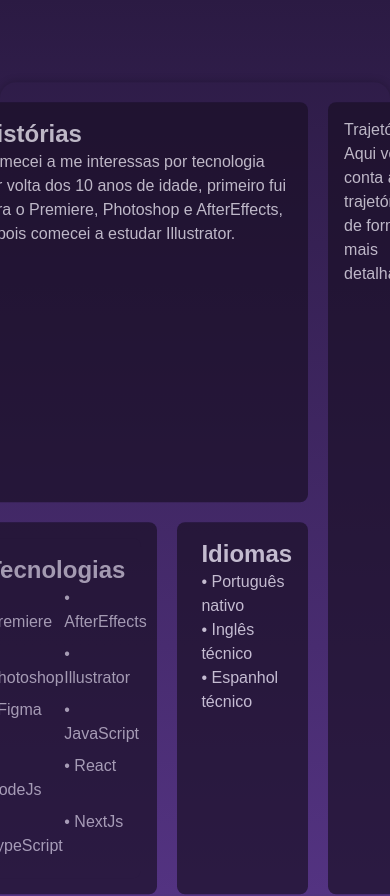
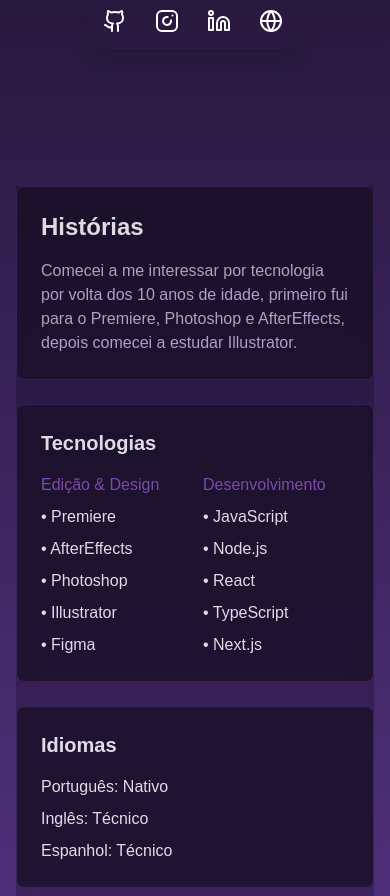
Before and after one commit to melquimoraiss/curriculo-digital-melqui, a Next.js app: page / in a window 390 px wide. Shown: the part 960-1856 px from the top of the page. Built offline with nearby package versions, Linux system fonts and the light colour scheme.

Commit message:
fix: response

```diff
--- a/src/app/components/about.tsx
+++ b/src/app/components/about.tsx
@@ -14,77 +14,72 @@ const AboutSection: React.FC = () => {
   const sectionY = useTransform(scrollYProgress, [0, 1], [50, 1]);
 
   return (
-    <section id="sobre">
+    <section id="sobre" className="pt-10 md:pt-5 max-w-6xl mx-auto px-4">
       <motion.div
         ref={sectionRef}
         style={{ opacity: sectionOpacity, y: sectionY }}
-        className="pt-10 md:pt-5"
+        className="grid grid-cols-1 lg:grid-cols-3 gap-6 h-min-screen bg-[#0f0916]/30 backdrop-blur-md"
       >
-        <section
-          className="rounded-2xl about-box text-white about-grid"
-          style={{ boxShadow: "0 0 10px rgba(0,0,0,0.3)" }}
-        >
-          {/* Coluna esquerda */}
-          <div className="left-column">
-            <div className="box h-100">
-              <h1 className="ml-2 font-bold text-2xl" data-traduzir>
-                Histórias
-              </h1>
-              <p className="pb-2 ml-2" data-traduzir>
-                Comecei a me interessas por tecnologia por volta dos 10 anos de
+        {/* Coluna Esquerda - Histórias e Tecnologias/Idiomas */}
+        <div className="lg:col-span-2 space-y-6">
+          {/* Box Histórias (maior) */}
+          <div className="bg-[#190F26] p-6 rounded-lg border border-[#392259]">
+            <h1 className="text-2xl font-bold text-white mb-4">Histórias</h1>
+            <p className="text-[#c7b8e0]">
+              Comecei a me interessar por tecnologia por volta dos 10 anos de
               idade, primeiro fui para o Premiere, Photoshop e AfterEffects,
               depois comecei a estudar Illustrator.
             </p>
           </div>
 
-            <div className="bottom-row">
-              <div className="box half">
-                <div className="box half">
-                  <h1 className="text-2xl font-bold" data-traduzir>
-                    Tecnologias
-                  </h1>
-                  <div className="grid mb-1 grid-cols-2 gap-x-4 gap-y-2">
-                    <h3>• Premiere</h3>
-                    <h3>• AfterEffects</h3>
-                    <h3>• Photoshop</h3>
-                    <h3>• Illustrator</h3>
-                    <h3>• Figma</h3>
-                    <h3>• JavaScript</h3>
-                    <h3>• NodeJs</h3>
-                    <h3>• React</h3>
-                    <h3>• TypeScript</h3>
-                    <h3>• NextJs</h3>
+          {/* Linha de Tecnologias e Idiomas */}
+          <div className="grid grid-cols-1 md:grid-cols-4 gap-6">
+            {/* Tecnologias (mais largo) */}
+            <div className="md:col-span-3 bg-[#190F26] p-6 rounded-lg border border-[#392259]">
+              <h2 className="text-xl font-bold text-white mb-4">Tecnologias</h2>
+              <div className="grid grid-cols-2 gap-4">
+                <div>
+                  <h3 className="text-[#8850BF] mb-2">Edição & Design</h3>
+                  <ul className="text-white space-y-2">
+                    <li>• Premiere</li>
+                    <li>• AfterEffects</li>
+                    <li>• Photoshop</li>
+                    <li>• Illustrator</li>
+                    <li>• Figma</li>
+                  </ul>
+                </div>
+                <div>
+                  <h3 className="text-[#8850BF] mb-2">Desenvolvimento</h3>
+                  <ul className="text-white space-y-2">
+                    <li>• JavaScript</li>
+                    <li>• Node.js</li>
+                    <li>• React</li>
+                    <li>• TypeScript</li>
+                    <li>• Next.js</li>
+                  </ul>
                 </div>
               </div>
             </div>
 
-              <div className="box half">
-                <h3 data-traduzir className="ml-2 font-bold text-2xl">
-                  Idiomas
-                </h3>
-                <p data-traduzir className="ml-2">
-                  • Português nativo
-                </p>
-                <p data-traduzir className="ml-2">
-                  • Inglês técnico
-                </p>
-                <p data-traduzir className="ml-2">
-                  • Espanhol técnico
-                </p>
+            {/* Idiomas (mais estreito) */}
+            <div className="md:col-span-1 bg-[#190F26] p-6 rounded-lg border border-[#392259]">
+              <h2 className="text-xl font-bold text-white mb-4">Idiomas</h2>
+              <ul className="text-white space-y-2">
+                <li>Português: Nativo</li>
+                <li>Inglês: Técnico</li>
+                <li>Espanhol: Técnico</li>
+              </ul>
             </div>
           </div>
         </div>
 
-          {/* Coluna direita */}
-          <div className="right-column">
-            <div className="box full-height">
-              <h2 data-traduzir>Trajetória</h2>
-              <p data-traduzir>
+        {/* Coluna Direita - Trajetória (altura total) */}
+        <div className="bg-[#190F26] p-6 rounded-lg border border-[#392259]">
+          <h2 className="text-xl font-bold text-white mb-4">Trajetória</h2>
+          <p className="text-[#c7b8e0]">
             Aqui você conta a trajetória de forma mais detalhada.
           </p>
         </div>
-          </div>
-        </section>
       </motion.div>
     </section>
   );
--- a/src/app/components/herosection.tsx
+++ b/src/app/components/herosection.tsx
@@ -55,20 +55,19 @@ const HeroSection = () => {
       className="relative z-0 min-h-screen px-4 py-20 flex items-center justify-center"
     >
       <div className="flex flex-col-reverse md:flex-row items-center justify-between text-white w-full max-w-6xl gap-10">
-        <div className="absolute top-20 left-4 z-40 md:left-10">
+        <div className="md:mt-12 md:absolute md:left-50 md:top-1/4.9 z-40">
           <motion.div
             initial={{ opacity: 0, filter: "blur(10px)" }}
-            className="flex flex-col max-w-xl text-center md:text-left"
             animate={{ opacity: 1, filter: "blur(0px)" }}
             transition={{ duration: 0.6 }}
-            variants={container}
           >
-            <TiltCard className="w-70 md:w-20 mr-50 absolute top-20 rounded-2xl shadow-xl">
-              <div className="flex items-center justify-center flex-row md:flex-col gap-6 backdrop-blur-sm p-3">
+            <TiltCard className="w-full md:w-20 rounded-2xl shadow-xl mx-auto">
+              <div className="flex flex-row md:flex-col items-center justify-center gap-6 backdrop-blur-sm p-3">
                 <a
                   href="https://github.com/melquimoraiss"
                   className="text-white hover:text-[#8850BF] transition-colors transform hover:scale-110 duration-200"
                   aria-label="GitHub"
+                  target="_blank"
                 >
                   <svg
                     xmlns="http://www.w3.org/2000/svg"
@@ -87,6 +86,7 @@ const HeroSection = () => {
                 </a>
                 <a
                   href="https://www.instagram.com/melqui.moraiss"
+                  target="_blank"
                   className="text-white hover:text-[#8850BF] transition-colors transform hover:scale-110 duration-200"
                   aria-label="Instagram"
                 >
@@ -107,9 +107,10 @@ const HeroSection = () => {
                   </svg>
                 </a>
                 <a
-                  href="https://www.linkedin.com/in/seu_usuario"
+                  href="https://www.linkedin.com/in/melqui-moraiss"
                   className="text-white hover:text-[#8850BF] transition-colors transform hover:scale-110 duration-200"
                   aria-label="LinkedIn"
+                  target="_blank"
                 >
                   <svg
                     xmlns="http://www.w3.org/2000/svg"
@@ -131,6 +132,7 @@ const HeroSection = () => {
                   href="https://seusite.com"
                   className="text-white hover:text-[#8850BF] transition-colors transform hover:scale-110 duration-200"
                   aria-label="Website"
+                  target="_blank"
                 >
                   <svg
                     xmlns="http://www.w3.org/2000/svg"
@@ -152,7 +154,6 @@ const HeroSection = () => {
             </TiltCard>
           </motion.div>
         </div>
-
         <div className="max-w-6xl w-full flex flex-col-reverse md:flex-row items-center justify-between gap-10">
           <motion.div
             initial={{ opacity: 0, filter: "blur(10px)" }}
--- a/src/app/globals.css
+++ b/src/app/globals.css
@@ -20,55 +20,111 @@ body {
   margin: 0;
   padding: 0;
 }
-.about-grid {
+.about-container {
   display: flex;
   gap: 20px;
   padding: 20px;
-}
-.about-box {
-  min-width: 80%;
-  min-height: 50%;
-  margin-left: auto;
-  margin-right: auto;
-  justify-content: center;
+  max-width: 1200px;
+  margin: 0 auto;
 }
 
-/* Coluna da esquerda */
-.left-column {
+.left-content,
+.right-content {
   flex: 1;
   display: flex;
   flex-direction: column;
   gap: 20px;
 }
 
-/* Coluna da direita */
-.right-column {
+.content-box,
+.highlight-box {
+  background-color: rgba(25, 15, 38, 0.9);
+  padding: 25px;
+  border-radius: 12px;
+  border: 1px solid rgba(255, 255, 255, 0.1);
+}
+
+/* Estilos específicos para Trajetória e Idiomas */
+.highlight-box.trajectory {
+  border-left: 4px solid #ff4d4d;
+}
+
+.highlight-box.trajectory .highlight-title {
+  color: #ff4d4d;
+}
+
+.highlight-box.languages {
+  border-left: 4px solid #ffcc00;
+}
+
+.highlight-box.languages .highlight-title {
+  color: #ffcc00;
+}
+
+.highlight-box.languages .language-items li {
+  color: #ffeb99;
+}
+
+/* Estilos de tipografia */
+.title-section,
+.highlight-title {
+  font-size: 1.5rem;
+  font-weight: 600;
+  margin-bottom: 1rem;
+  color: #e2d9f3;
+}
+
+.description-text {
+  color: #c7b8e0;
+  line-height: 1.6;
+}
+
+/* Grid de tecnologias */
+.tech-grid {
+  display: flex;
+  gap: 30px;
+  margin-top: 15px;
+}
+
+.tech-group {
   flex: 1;
 }
 
-.bottom-row {
-  display: flex;
-  gap: 20px;
+.tech-subtitle {
+  font-size: 1.1rem;
+  color: #a78bfa;
+  margin-bottom: 10px;
+  padding-bottom: 5px;
+  border-bottom: 1px solid rgba(167, 139, 250, 0.3);
 }
 
-.half {
-  flex: 1;
+.tech-items,
+.language-items {
+  list-style: none;
+  padding: 0;
+  margin: 0;
 }
 
-.box {
-  background-color: #190f26;
-  padding: 16px;
-  border-radius: 8px;
-  opacity: 0.8;
+.tech-items li {
+  margin-bottom: 8px;
+  color: #d8c3ff;
 }
 
-.full-height {
-  height: 100%;
-  display: flex;
-  flex-direction: column;
-  justify-content: flex-start;
+/* Responsividade */
+@media (max-width: 768px) {
+  .about-container {
+    flex-direction: column;
+  }
+
+  .tech-grid {
+    flex-direction: column;
+    gap: 20px;
+  }
+
+  .highlight-box {
+    border-left-width: 3px;
+  }
 }
-
 /*@apply min-h-screen bg-gradient-to-b from-black to-purple-950;
   /* Color Theme Swatches in Hex
   .Neon-light-on-wooden-wall-background.-1-hex { color: #D6ACF2; }
```
Lines whose indentation alone changed are shown as unchanged.
